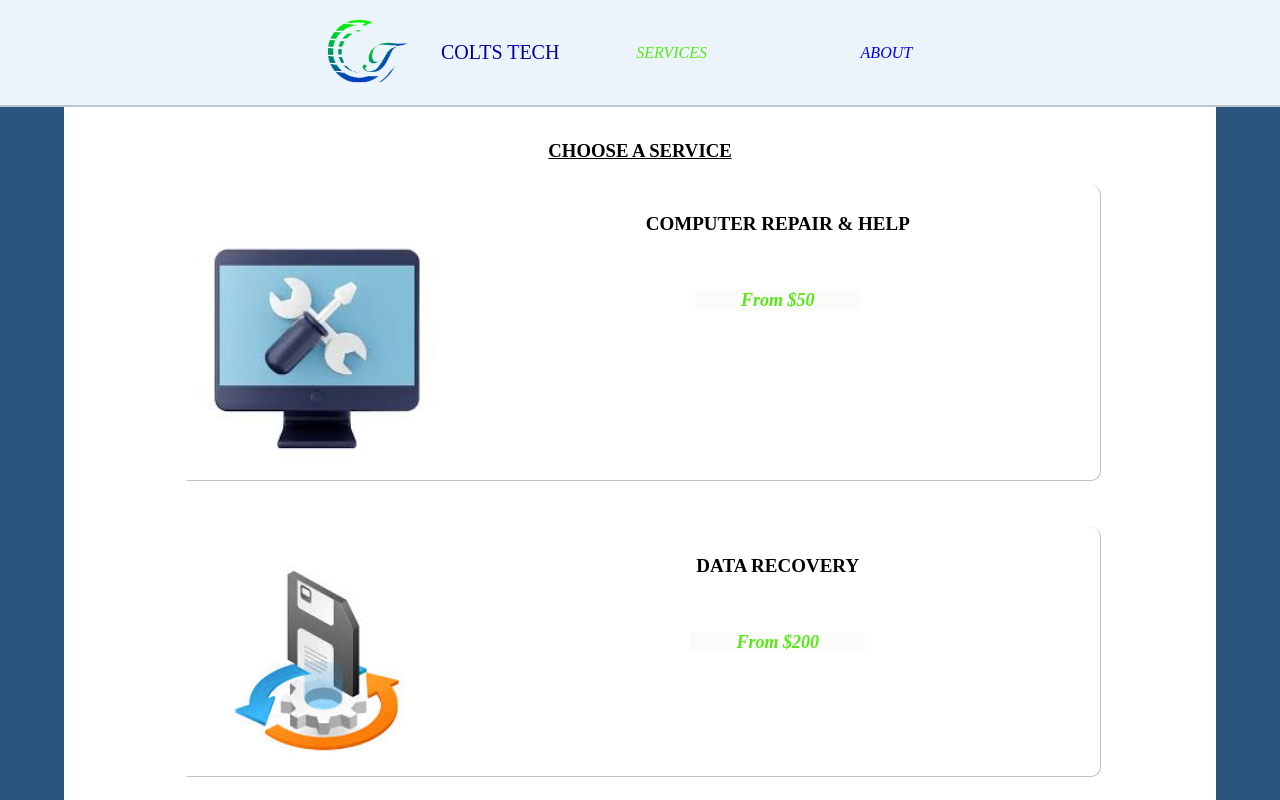
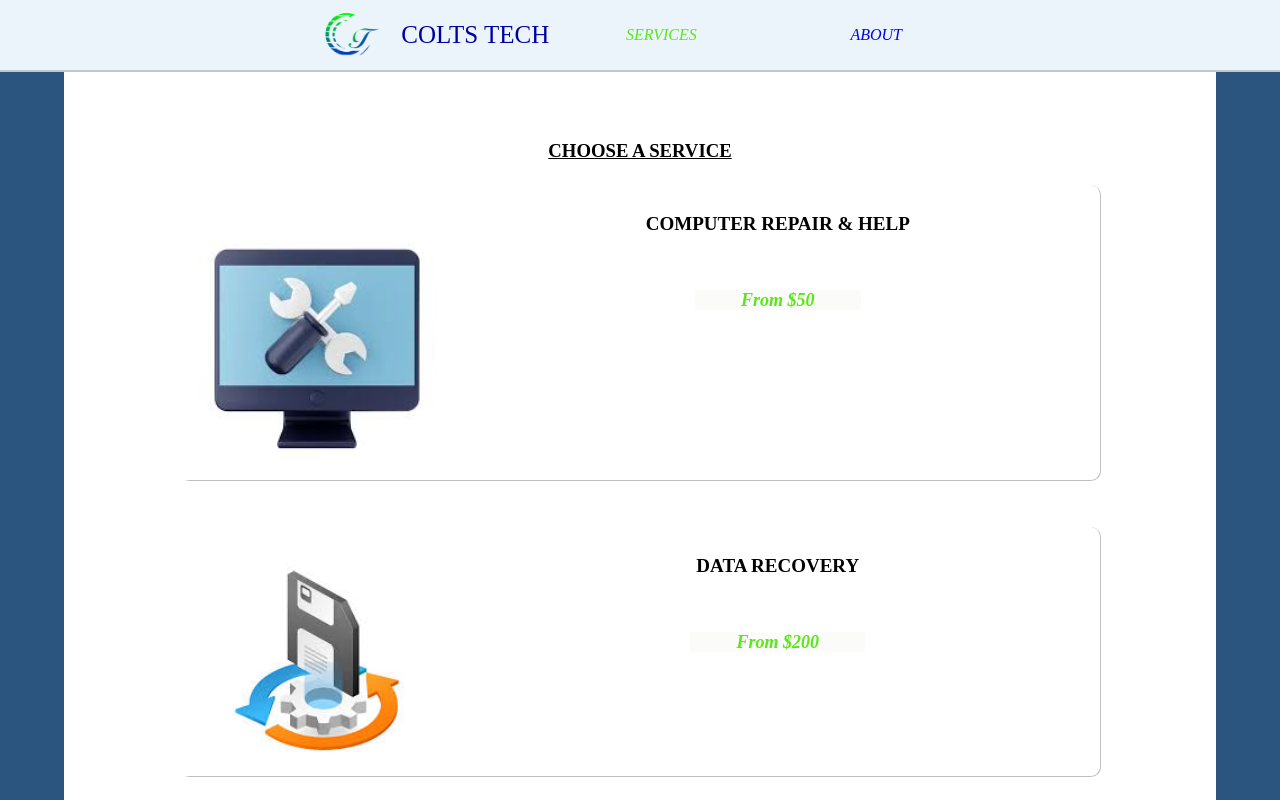
Before and after one commit to coltsmoe/Colts-Tech, a plain HTML site: page index.html in a window 1280 px wide. Shown: the top 800 px of the page. Drawn offline with Linux system fonts and the light colour scheme.

Commit message:
Update index.html

```diff
--- a/index.html
+++ b/index.html
@@ -26,7 +26,7 @@
 		position:fixed;
 	}
 	.hrd p {
-		font-size:20;
+		font-size:25;
 		font-family: elephant;
 	}
 	.rep{
@@ -137,7 +137,7 @@
 </style>
 <nav class="hrd">
 
-<img src="wlog.png" width="150">
+<img src="wlog.png" width="100">
 <p>COLTS TECH</p>
 <a class="actv" href="index.html"><i>SERVICES</i></a>
 <a href="abt.html"><i>ABOUT</i></a>
```
